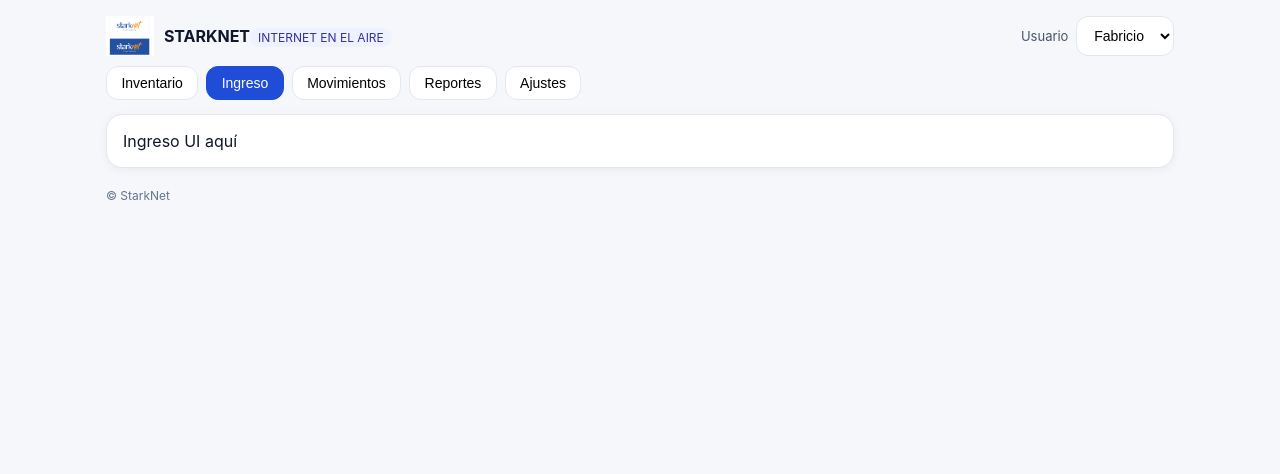
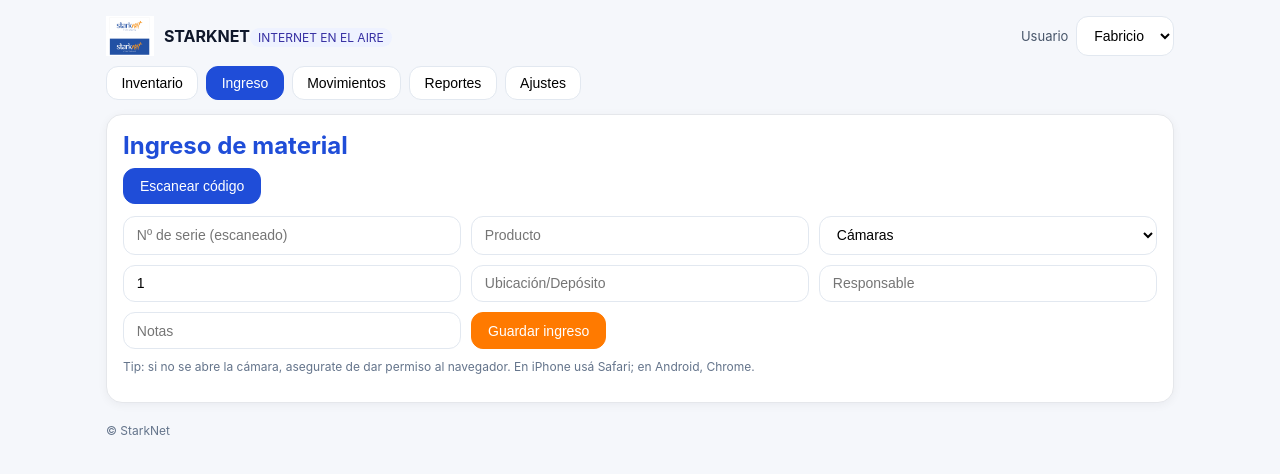
Before and after one commit to fabri2010-crypto/starknet-stock, a React (Create React App) app: page / in a window 1280 px wide. Both pictures are taken after a click on the button "Ingreso". Shown: the top 474 px of the page. Built offline with nearby package versions, Linux system fonts and the light colour scheme.

Commit message:
Add files via upload

```diff
--- a/package.json
+++ b/package.json
@@ -1,6 +1,6 @@
 {
   "name": "starknet-stock",
-  "version": "1.1.2",
+  "version": "1.2.0",
   "private": true,
   "dependencies": {
     "react": "^18.2.0",
--- a/src/App.js
+++ b/src/App.js
@@ -1,4 +1,4 @@
-import React, { useEffect, useMemo, useState } from "react";
+import React, { useEffect, useMemo, useRef, useState } from "react";
 import { BrowserMultiFormatReader } from "@zxing/browser";
 
 const STORAGE_KEY = "starknet_stock_app";
@@ -49,17 +49,51 @@ export default function App(){
     const m = new Map(); data.inventory.forEach(it=>m.set(it.serial.trim(),it)); return m;
   },[data.inventory]);
 
+  const registerIngreso = ({ date, serial, product, category, qty, location, responsible, notes }) => {
+    setData((d) => {
+      const exists = d.inventory.find((i) => i.serial.trim() === (serial||"").trim());
+      let inventory;
+      if (exists) {
+        inventory = d.inventory.map((i) =>
+          i.serial.trim() === (serial||"").trim()
+            ? {
+                ...i,
+                product: i.product || product,
+                category: i.category || category,
+                location: location || i.location,
+                stock: (Number(i.stock || 0) + Number(qty || 0)),
+              }
+            : i
+        );
+      } else {
+        inventory = [
+          ...d.inventory,
+          { serial, product, category, stock: Number(qty || 0), location, notes: notes || "" },
+        ];
+      }
+      const movements = [
+        ...d.movements,
+        { date, serial, product, person:"INGRESO MATERIAL", qty:Number(qty||0), responsible:responsible||"", notes:notes||"", type:"Ingreso", user: currentUser }
+      ];
+      return { ...d, inventory, movements };
+    });
+  };
+
   const addMovement = (mov) => {
     const productName = mov.product?.trim() || inventoryBySerial.get(mov.serial)?.product || "";
     const newMov = { ...mov, product: productName, type: mov.type || "Entrega", user: currentUser };
-    setData(d=>{
+    setData((d) => {
       const movements = [...d.movements, newMov];
       let inv = d.inventory;
-      if(newMov.type==="Entrega"){
-        inv = d.inventory.map(it => it.serial===mov.serial ? { ...it, stock: Math.max(0,(+it.stock||0) - (+mov.qty||0)) } : it);
+      if (newMov.type === "Entrega") {
+        inv = d.inventory.map((it) =>
+          it.serial === mov.serial ? { ...it, stock: Math.max(0, (+it.stock||0) - (+mov.qty||0)) } : it
+        );
       }
-      if(newMov.type==="Devolución"){
-        inv = d.inventory.map(it => it.serial===mov.serial ? { ...it, stock: (+it.stock||0) + (+mov.qty||0) } : it);
+      if (newMov.type === "Devolución") {
+        inv = d.inventory.map((it) =>
+          it.serial === mov.serial ? { ...it, stock: (+it.stock||0) + (+mov.qty||0) } : it
+        );
       }
       return { ...d, movements, inventory: inv };
     });
@@ -92,7 +126,7 @@ export default function App(){
         </div>
 
         {tab==="inventario" && <div className="card">Inventario UI aquí</div>}
-        {tab==="ingreso" && <div className="card">Ingreso UI aquí</div>}
+        {tab==="ingreso" && <Ingreso categories={data.settings.categories} registerIngreso={registerIngreso}/>}
         {tab==="movimientos" && <Movements movements={data.movements} addMovement={addMovement}/>}
         {tab==="reportes" && <div className="card">Reportes UI aquí</div>}
         {tab==="ajustes" && <div className="card">Ajustes UI aquí</div>}
@@ -103,30 +137,102 @@ export default function App(){
   );
 }
 
+function Ingreso({ categories, registerIngreso }) {
+  const videoRef = useRef(null);
+  const readerRef = useRef(null);
+  const [scanning, setScanning] = useState(false);
+  const [form, setForm] = useState({
+    date: toDateInputValue(new Date()),
+    serial: "", product: "", category: categories[0] || "", qty: 1, location: "", responsible: "", notes: ""
+  });
+
+  const startScan = async () => {
+    try {
+      if (!readerRef.current) readerRef.current = new BrowserMultiFormatReader();
+      setScanning(true);
+      await readerRef.current.decodeFromVideoDevice(undefined, videoRef.current, (result, err, controls) => {
+        if (result) {
+          const text = result.getText();
+          setForm(f=>({ ...f, serial: text }));
+          try { navigator.vibrate && navigator.vibrate(100); } catch {}
+          controls.stop(); setScanning(false);
+        }
+      });
+    } catch (e) {
+      setScanning(false);
+      alert("No pude abrir la cámara: " + (e?.message || e));
+    }
+  };
+
+  const stopScan = () => { try{ readerRef.current?.reset(); }catch{} setScanning(false); };
+  useEffect(()=>()=>{ try{ readerRef.current?.reset(); }catch{} },[]);
+
+  const onSubmit = (e) => {
+    e.preventDefault();
+    if(!form.serial) return alert("Escaneá o escribí el Nº de serie");
+    registerIngreso({
+      date: form.date, serial: form.serial.trim(), product: form.product.trim(),
+      category: form.category, qty: Number(form.qty||0),
+      location: form.location.trim(), responsible: form.responsible.trim(), notes: form.notes.trim()
+    });
+    setForm(f=>({ ...f, serial:"", product:"", qty:1, notes:"" }));
+  };
+
+  return (
+    <div className="card">
+      <h2 style={{marginBottom:8}}>Ingreso de material</h2>
+
+      {scanning && <video ref={videoRef} autoPlay playsInline muted style={{width:"100%",borderRadius:12,marginBottom:10,background:"#000"}} />}
+
+      <div style={{display:'flex',gap:8,marginBottom:12}}>
+        {!scanning
+          ? <button className="btn btn-primary" onClick={startScan}>Escanear código</button>
+          : <button className="btn btn-ghost" onClick={stopScan}>Detener cámara</button>}
+      </div>
+
+      <form className="grid grid-3" onSubmit={onSubmit}>
+        <input className="input" placeholder="Nº de serie (escaneado)" value={form.serial} onChange={e=>setForm({...form, serial:e.target.value})}/>
+        <input className="input" placeholder="Producto" value={form.product} onChange={e=>setForm({...form, product:e.target.value})}/>
+        <select className="input" value={form.category} onChange={e=>setForm({...form, category:e.target.value})}>
+          {categories.map(c => <option key={c}>{c}</option>)}
+        </select>
+        <input type="number" className="input" placeholder="Cantidad" value={form.qty} onChange={e=>setForm({...form, qty:e.target.value})}/>
+        <input className="input" placeholder="Ubicación/Depósito" value={form.location} onChange={e=>setForm({...form, location:e.target.value})}/>
+        <input className="input" placeholder="Responsable" value={form.responsible} onChange={e=>setForm({...form, responsible:e.target.value})}/>
+        <input className="input" placeholder="Notas" value={form.notes} onChange={e=>setForm({...form, notes:e.target.value})}/>
+        <div style={{display:'flex',gap:8}}>
+          <button className="btn btn-orange" type="submit">Guardar ingreso</button>
+        </div>
+      </form>
+      <p style={{fontSize:12,color:'#64748b',marginTop:10}}>Tip: si no se abre la cámara, asegurate de dar permiso al navegador. En iPhone usá Safari; en Android, Chrome.</p>
+    </div>
+  );
+}
+
 function Movements({ movements, addMovement }){
-  const [form,setForm] = useState({ date: toDateInputValue(new Date()), serial:"", product:"", person:"", qty:1, responsible:"", notes:"" });
-  const onSubmit=(e,type)=>{
+  const [form, setForm] = useState({ date: toDateInputValue(new Date()), serial:"", product:"", person:"", qty:1, responsible:"", notes:"" });
+  const onSubmit = (e, type) => {
     e.preventDefault();
-    if(!form.serial) return alert("Completá Nº de serie");
-    addMovement({ ...form, qty:+(form.qty||0), type });
-    setForm(f=>({ ...f, serial:"", product:"", qty:1, notes:"" }));
+    if (!form.serial) return alert("Completá Nº de serie");
+    addMovement({ ...form, qty:Number(form.qty||0), type });
+    setForm({ ...form, serial:"", product:"", qty:1, notes:"" });
   };
   return (
     <div className="card">
       <h2 style={{marginBottom:8}}>Registrar movimiento</h2>
-      <form className="grid grid-3" onSubmit={(e)=>onSubmit(e,"Entrega")}>
-        <input className="input" placeholder="Nº Serie" value={form.serial} onChange={e=>setForm({...form,serial:e.target.value})}/>
-        <input className="input" placeholder="Producto" value={form.product} onChange={e=>setForm({...form,product:e.target.value})}/>
-        <input className="input" placeholder="Entregado a" value={form.person} onChange={e=>setForm({...form,person:e.target.value})}/>
-        <input type="number" className="input" value={form.qty} onChange={e=>setForm({...form,qty:e.target.value})}/>
-        <input className="input" placeholder="Responsable" value={form.responsible} onChange={e=>setForm({...form,responsible:e.target.value})}/>
-        <input className="input" placeholder="Notas" value={form.notes} onChange={e=>setForm({...form,notes:e.target.value})}/>
-        <div style={{display:'flex',gap:8}}>
+      <form className="grid grid-3" onSubmit={(e)=>onSubmit(e, "Entrega")}>
+        <input className="input" placeholder="Nº Serie" value={form.serial} onChange={e=>setForm({...form, serial:e.target.value})}/>
+        <input className="input" placeholder="Producto" value={form.product} onChange={e=>setForm({...form, product:e.target.value})}/>
+        <input className="input" placeholder="Entregado a" value={form.person} onChange={e=>setForm({...form, person:e.target.value})}/>
+        <input type="number" className="input" value={form.qty} onChange={e=>setForm({...form, qty:e.target.value})}/>
+        <input className="input" placeholder="Responsable" value={form.responsible} onChange={e=>setForm({...form, responsible:e.target.value})}/>
+        <input className="input" placeholder="Notas" value={form.notes} onChange={e=>setForm({...form, notes:e.target.value})}/>
+        <div style={{display:'flex', gap:8}}>
           <button className="btn btn-primary" type="submit">Entrega</button>
           <button className="btn btn-orange" type="button" onClick={(e)=>onSubmit(e,"Devolución")}>Devolver mercadería</button>
         </div>
       </form>
-      <h3 style={{marginTop:16,marginBottom:8}}>Historial</h3>
+      <h3 style={{marginTop:16, marginBottom:8}}>Historial</h3>
       <table className="table">
         <thead><tr><th>Fecha</th><th>Nº Serie</th><th>Producto</th><th>Tipo</th><th>Entregado a</th><th>Cant.</th><th>Usuario</th></tr></thead>
         <tbody>
```
